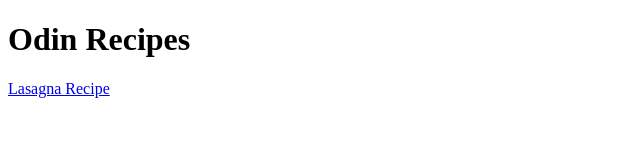
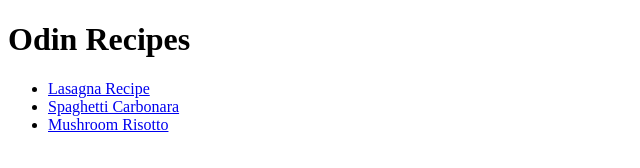
Before and after one commit to gifmeabreak/odin-recipes, a plain HTML site: page index.html in a window 1280 px wide. Shown: the whole page, without its empty margins (0-640 px from the left). Drawn offline with Linux system fonts and the light colour scheme.

Commit message:
Update href links to webpages

```diff
--- a/index.html
+++ b/index.html
@@ -10,7 +10,11 @@
 
     <h1>Odin Recipes</h1>
 
-    <a href="recipes/lasagna.html">Lasagna Recipe</a>
+    <ul>
+        <li><a href="recipes/lasagna.html">Lasagna Recipe</a></li>
+        <li><a href="recipes/spaghetticarbonara.html">Spaghetti Carbonara</a></li>
+        <li><a href="recipes/shroomrisotto.html">Mushroom Risotto</a></li>
+    </ul>
 
 </body>
 </html>
```
